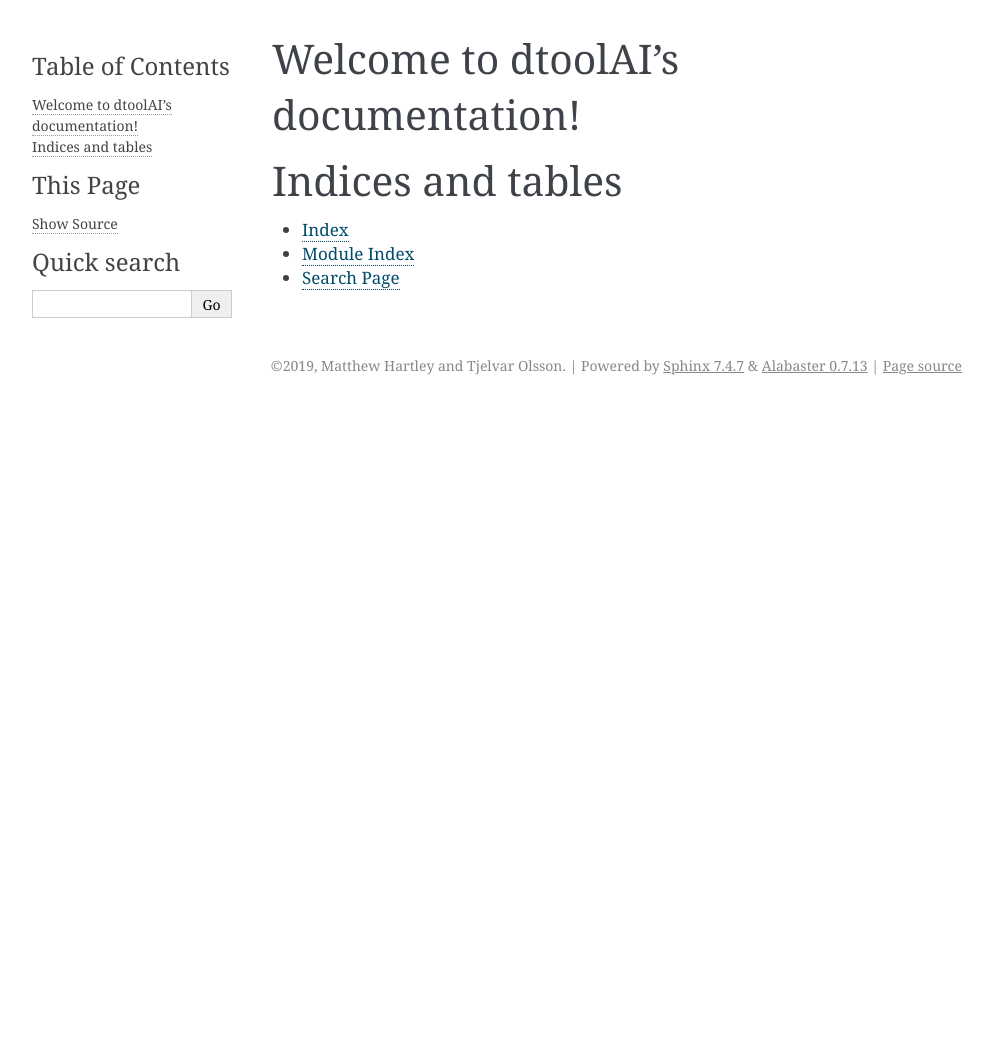
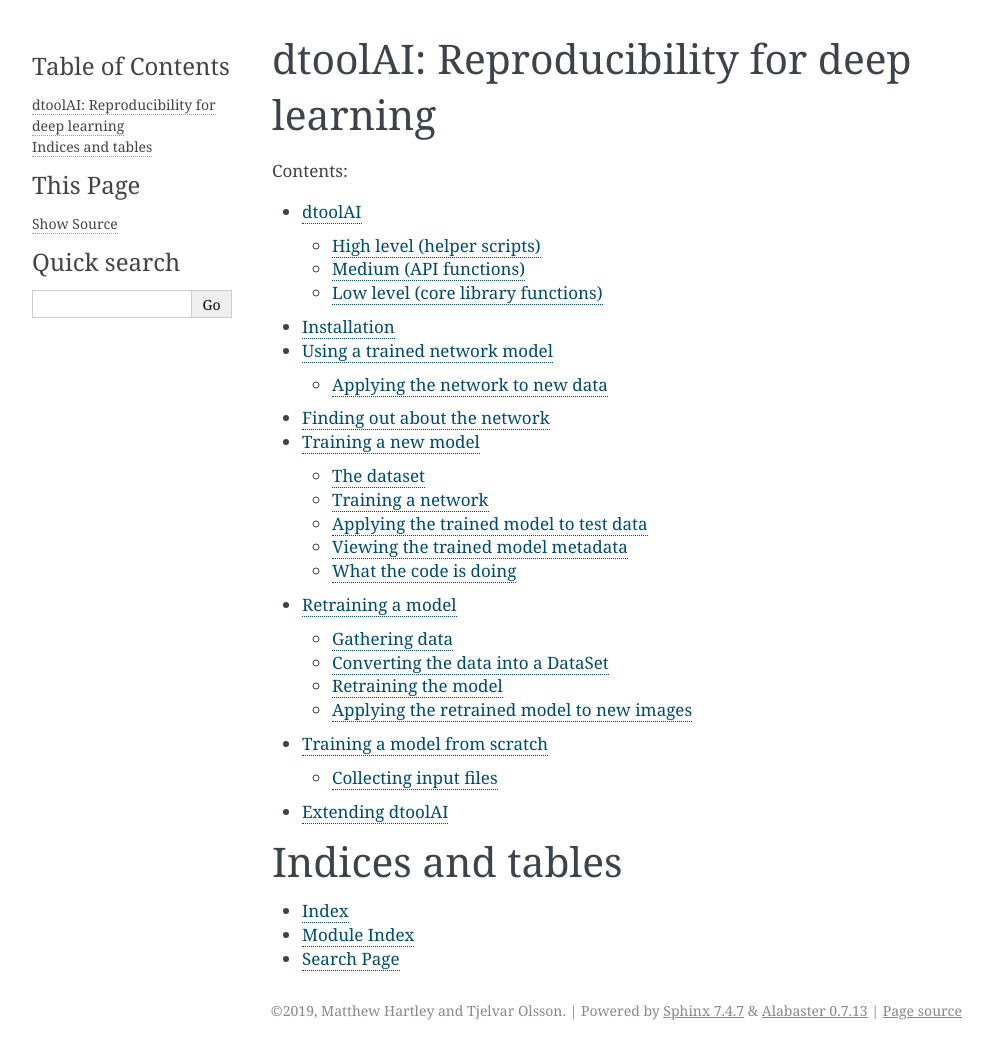
Before and after one commit to JIC-CSB/dtoolai, a Sphinx documentation site: the page built from docs/source/index.rst, in a window 1280 px wide. Shown: the whole page, without its empty margins (148-1141 px from the left). Built offline with Sphinx 7.4.7, drawn with Linux system fonts in a browser that asks for light colours; before the commit the page ends 900 px from its top, so only the background shows below that.

Commit message:
Update documentation

```diff
--- /dev/null
+++ b/docs/source/extending_dtoolai.rst
@@ -0,0 +1,2 @@
+Extending dtoolAI
+-----------------
--- a/docs/source/index.rst
+++ b/docs/source/index.rst
@@ -3,13 +3,20 @@
    You can adapt this file completely to your liking, but it should at least
    contain the root `toctree` directive.
 
-Welcome to dtoolAI's documentation!
-===================================
+dtoolAI: Reproducibility for deep learning
+==========================================
 
 .. toctree::
    :maxdepth: 2
    :caption: Contents:
 
+   introduction
+   installation
+   application
+   training
+   retraining
+   training_from_scratch
+   extending_dtoolai
 
 
 Indices and tables
--- a/docs/source/training.rst
+++ b/docs/source/training.rst
@@ -63,7 +63,7 @@
 
 
 What the code is doing
-----------------------
+~~~~~~~~~~~~~~~~~~~~~~
 
 Let's dig into what the library code is doing. We'll work through the MNIST
 example
```
Also changed, not shown: docs/source/application.rst (+7 -10 lines).
